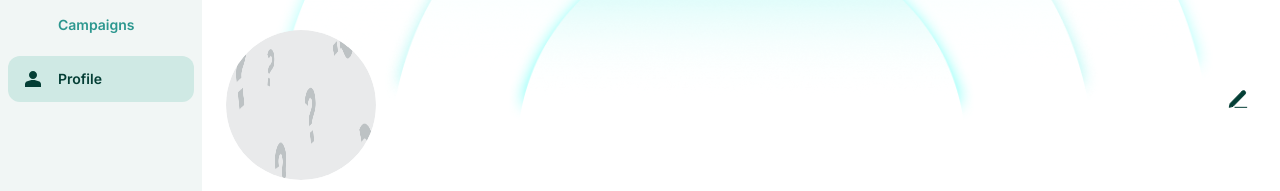
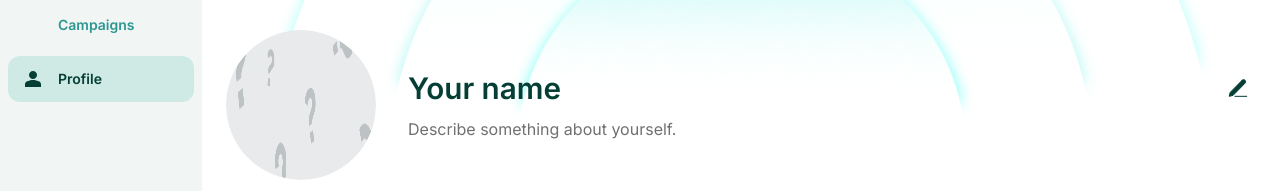
Before and after one commit to auxo-zk/front-organizer-auxo, a Next.js app: page /profile in a window 1280 px wide. Shown: the part 162-353 px from the top of the page. Built offline with nearby package versions, Linux system fonts and the light colour scheme; no server answers.

Commit message:
update profile user

```diff
--- a/src/libs/AppWorker/zkFunction.ts
+++ b/src/libs/AppWorker/zkFunction.ts
@@ -28,6 +28,7 @@ const state = {
     CampaignContract: null as null | ZkAppPlatform.Campaign.CampaignContract,
     transaction: null as null | Transaction,
     compileDone: 0 as number,
+    networkId: null as null | NetworkId,
 };
 
 // ---------------------------------------------------------------------------------------
@@ -41,6 +42,10 @@ export const zkFunctions = {
         });
         console.log(`${networkInfo.name} Instance Created`);
         Mina.setActiveInstance(Network);
+        state.networkId = args.chainId;
+    },
+    getNetworkId: async (args: {}) => {
+        return state.networkId;
     },
     loadContract: async (args: {}) => {
         const [{ ZkApp: ZkAppPlatform }, { ZkApp: ZkAppDkg }] = await Promise.all([import('@auxo-dev/platform'), import('@auxo-dev/dkg')]);
--- a/src/libs/AppWorker/zkWorkerClient.ts
+++ b/src/libs/AppWorker/zkWorkerClient.ts
@@ -2,7 +2,7 @@ import { sleep } from 'src/utils/format';
 import { ZkappWorkerReponse, ZkappWorkerRequest } from './worker';
 import { ArgumentZkFuction, ReturenValueZkFunction, TZkFuction } from './zkFunction';
 import { NetworkId } from 'src/constants';
-import { AuxoDevNetInfo } from 'src/constants/chainInfo';
+import { AuxoDevNetInfo, chainInfo } from 'src/constants/chainInfo';
 
 export default class ZkAppWorkerClient {
     worker: Worker;
@@ -47,7 +47,9 @@ export default class ZkAppWorkerClient {
                 memo: memo || '',
             },
         });
-        const transactionLink = `${AuxoDevNetInfo.explorerUrl}/transaction/${hash}`;
+
+        const networkId = await this._call('getNetworkId', {});
+        const transactionLink = `${networkId ? chainInfo[networkId].explorerUrl : 'NULL'}/transaction/${hash}`;
         return { hash, transactionLink };
     }
 
--- a/src/services/profile/api.ts
+++ b/src/services/profile/api.ts
@@ -17,7 +17,7 @@ export async function getUserProfile(address: string): Promise<TProfileData> {
         address: response.address,
         name: response.name || 'Unknown',
         description: response.description || '',
-        img: response.img || '',
+        img: response.img?.URL || '',
         website: response.website || '',
     };
 }
@@ -69,7 +69,7 @@ export async function postProfileAvatar(input: File): Promise<string> {
             Authorization: `Bearer ${jwt}`,
         },
     });
-    return result;
+    return result.URL;
 }
 
 export async function verifyJwt() {
--- a/src/views/profile/HostingCampaign.tsx
+++ b/src/views/profile/HostingCampaign.tsx
@@ -9,6 +9,7 @@ export default function HostingCampaign() {
     const [hostingCampaign, setHostingCampaign] = useState<THostingCampaign[]>([]);
     console.log('🚀 ~ HostingCampaign ~ hostingCampaign:', hostingCampaign);
     const [loading, setLoading] = useState<boolean>(false);
+
     useEffect(() => {
         const fetchData = async () => {
             setLoading(true);
@@ -20,6 +21,7 @@ export default function HostingCampaign() {
             }
             setLoading(false);
         };
+
         if (userAddress) {
             fetchData();
         }
--- a/src/views/profile/Profile.tsx
+++ b/src/views/profile/Profile.tsx
@@ -9,18 +9,22 @@ import { useProfileData, useProfileFunction } from './state';
 import HostingCampaign from './HostingCampaign';
 import { useModalData, useModalFunction } from 'src/states/modal';
 import EditForm from './EditForm';
+import { useWalletData } from 'src/states/wallet';
 
 export default function Profile() {
-    const { address, description, name, img, website } = useProfileData();
-    const { getProfileData, setProfileData, submitProfileAvatar } = useProfileFunction();
-    const {} = useModalData();
+    const { userAddress } = useWalletData();
+    const { description, name, img } = useProfileData();
+    const { getProfileData, submitProfileAvatar } = useProfileFunction();
+
     const { openModal, setModalData } = useModalFunction();
-    useEffect(() => {
-        getProfileData();
-    }, [getProfileData]);
+
     const handleOpenModal = () => {
         setModalData({ content: <EditForm />, open: true, title: 'Edit your profile' });
     };
+
+    useEffect(() => {
+        getProfileData();
+    }, [userAddress]);
     return (
         <Box>
             <Typography variant="h1" textTransform={'uppercase'} maxWidth={'614px'}>
@@ -43,13 +47,13 @@ export default function Profile() {
                 <Box sx={{ flexGrow: 1 }}>
                     <Box sx={{ display: 'flex', justifyContent: 'space-between' }}>
                         <Typography variant="h4" fontWeight={600}>
-                            {name}
+                            {name || 'Your name'}
                         </Typography>
                         <IconButton onClick={handleOpenModal}>
                             <IconEdit color="primary" sx={{ cursor: 'pointer' }} />
                         </IconButton>
                     </Box>
-                    <Typography mt={1.5}>{description}</Typography>
+                    <Typography mt={1.5}>{description || 'Describe something about yourself.'}</Typography>
 
                     {/* <Box sx={{ display: 'flex', gap: 1.5, placeItems: 'center', mt: 2 }}>
                         <LinkedIn fontSize="large" sx={{ color: 'primary.light' }} />
--- a/src/views/profile/state.tsx
+++ b/src/views/profile/state.tsx
@@ -36,7 +36,7 @@ export const useProfileFunction = () => {
             };
         });
     };
-    const getProfileData = useCallback(async () => {
+    const getProfileData = async () => {
         if (userAddress) {
             try {
                 const result = await getUserProfile(userAddress);
@@ -47,10 +47,11 @@ export const useProfileFunction = () => {
                     img: result.img,
                     name: result.name,
                 });
-            } catch (error) {}
+            } catch (error) {
+                console.log('getProfileData error:', error);
+            }
         }
-        // eslint-disable-next-line react-hooks/exhaustive-deps
-    }, [userAddress]);
+    };
 
     const submitProfileInfo = async (input: TProfileInput) => {
         try {
```
